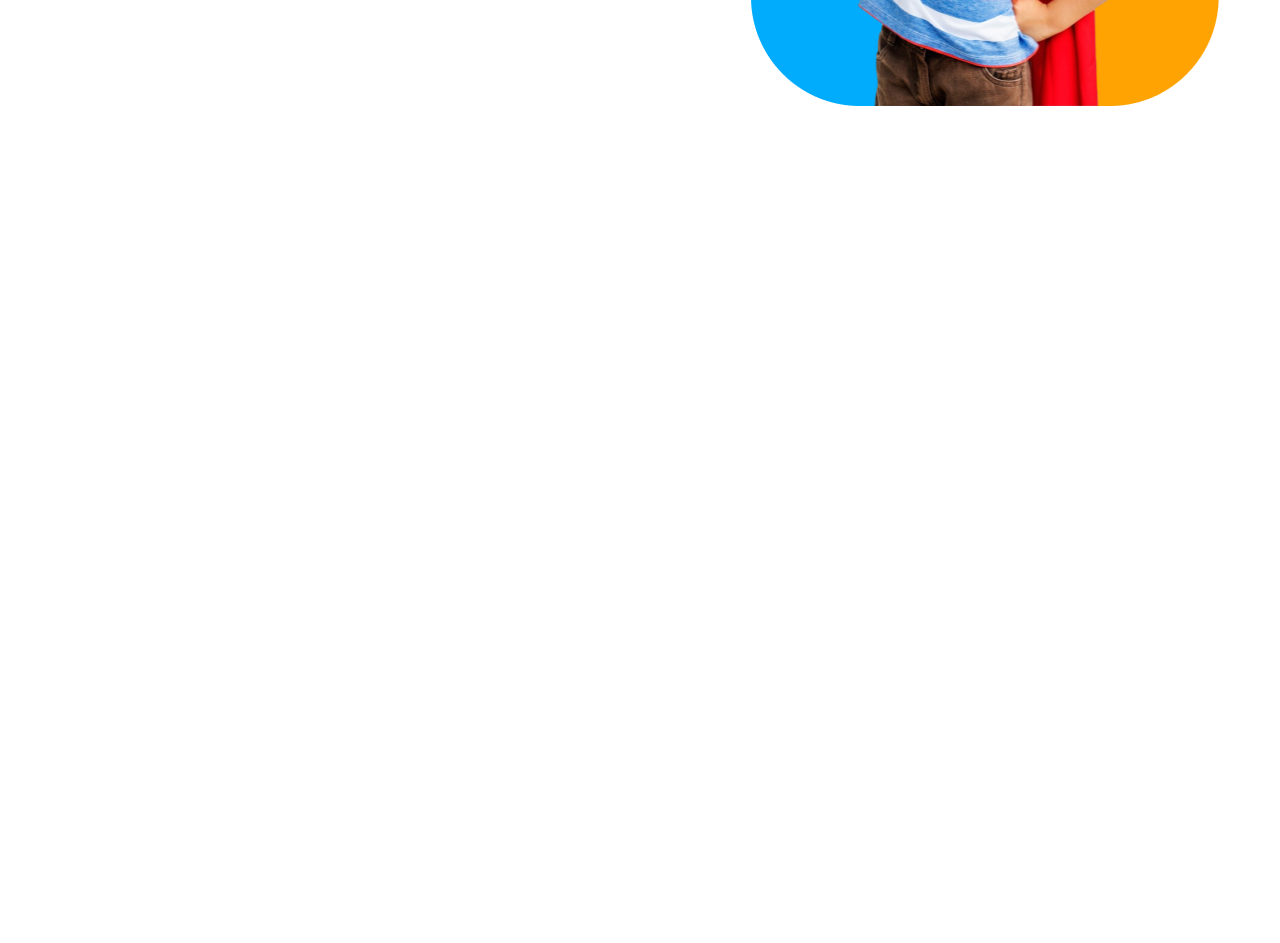
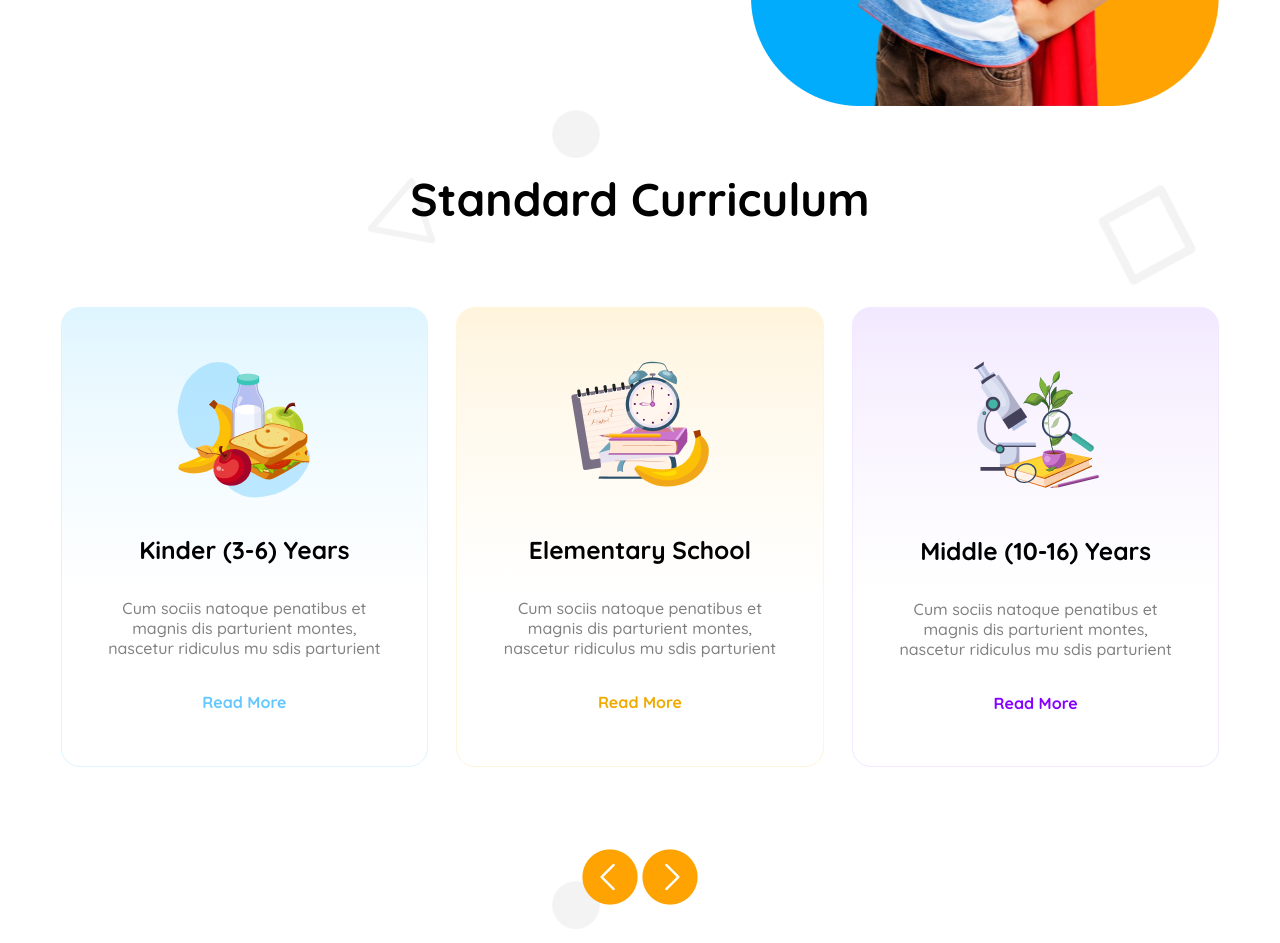
Before and after one commit to JulfikarRafi/my-assignment-02, a plain HTML site: page index.html in a window 1280 px wide. Shown: the part 571-1514 px from the top of the page. Before the commit the page ends 800 px from the top, so only its background shows below. Drawn offline with Linux system fonts and the light colour scheme.

Commit message:
standard section added

```diff
--- a/index.html
+++ b/index.html
@@ -49,7 +49,43 @@
         </section>
 
     </header>
-    <main>
+    <main class="main">
+        <section class="standard">
+            <h2 class="standard-title black">Standard Curriculum</h2>
+            <div class="standard-card">
+                <div class="card-1">
+                    <img class="card-img" src="assets/kinder.png" alt="kinder image">
+                    <h4 class="card-title">Kinder (3-6) Years</h4>
+                    <p class="card-description">Cum sociis natoque penatibus et magnis
+                        dis parturient montes, nascetur ridiculus
+                        mu sdis parturient</p>
+                    <p class="card-subtitle-1">Read More</p>
+                </div>
+                <div class="card-2">
+                    <img src="assets/elementary.png" alt="elementary image">
+                    <h4 class="card-title-2">Elementary School</h4>
+                    <p class="card-description">Cum sociis natoque penatibus et magnis
+                        dis parturient montes, nascetur ridiculus
+                        mu sdis parturient</p>
+                    <p class="card-subtitle-2">Read More</p>
+                </div>
+                <div class="card-3">
+                    <img src="assets/middle.png" alt="microscope image">
+                    <h4 class="card-title-2">Middle (10-16) Years</h4>
+                    <p class="card-description">Cum sociis natoque penatibus et magnis
+                        dis parturient montes, nascetur ridiculus
+                        mu sdis parturient</p>
+                    <p class="card-subtitle-3">Read More</p>
+                </div>
+            </div>
+            <div class="standard-button-container">
+                <img src="assets/next-left.png" alt="previous icon">
+                <img src="assets/next-right.png" alt="next icon">
+            </div>
+        </section>
+        <section  class="stories">
+
+        </section>
 
     </main>
     <footer>
--- a/styles/styles.css
+++ b/styles/styles.css
@@ -124,6 +124,99 @@
     padding: 10px 47px;
 }
 
+/* main css */
+.main{
+    margin: 0 auto;
+    max-width: 1158.61px;
+
+}
+.standard{
+    background-image: url('/assets/bg.png');
+    /* background-repeat: no-repeat; */
+    padding-top: 60px;
+    padding-bottom: 60px;
+
+
+}
+.standard-title{
+    font-weight: 700;
+    font-size: 2.87rem;
+    text-align: center;
+    margin-bottom: 80px;
+}
+
+.standard-card{
+    display: grid;
+    grid-template-columns: repeat(3, 1fr);
+    gap: 28.29px;
+}
+.card-1{
+    border: 1px solid #DEF5FF;
+    background-color: #DEF5FF;
+    text-align: center;
+    padding: 53px 40px;
+    border-radius: 18.86px;
+    background-image: linear-gradient(#DEF5FF, 25%  ,white ,rgb(255, 255, 255) );
+}
+.card-2{
+    border: 1px solid rgba(255, 244, 220, 1);
+    background-color: rgba(255, 244, 220, 1);
+    text-align: center;
+    padding: 53px 40px;
+    border-radius: 18.86px;
+    background-image: linear-gradient(rgba(255, 244, 220, 1), 25%  ,white, white );
+}
+.card-3{
+    border: 1px solid rgba(242, 232, 255, 1);
+    text-align: center;
+    padding: 53px 40px;
+    border-radius: 18.86px;
+    background-image: linear-gradient(rgba(242, 232, 255, 1), 25%  ,white,white );
+
+
+}
+.card-title{
+    margin-top: 32px;
+    margin-bottom: 33px;
+    font-weight: 700;
+    font-size: 1.53rem;
+
+
+}
+.card-title-2{
+    margin-top: 44px;
+    margin-bottom: 33px;
+    font-weight: 700;
+    font-size: 1.53rem;
+}
+.card-description{
+    margin-bottom: 34px;
+    font-weight: 500;
+    font-size: 1rem;
+    color: rgb(128, 128, 128);
+}
+.card-subtitle-1{
+    font-size: 1rem;
+    font-weight: 700;
+    color: rgba(100, 200, 255, 1);
+}
+.card-subtitle-2{
+    font-size: 1rem;
+    font-weight: 700;
+    color: rgba(240, 170, 0, 1);
+}
+.card-subtitle-3{
+    font-size: 1rem;
+    font-weight: 700;
+    color: rgba(135, 0, 255, 1);
+}
+.standard-button-container{
+    display: flex;
+    justify-content: center;
+    align-items: center;
+    margin-top: 80px;
+    margin-bottom: 60px;
+}
 
 
 
```
Also changed, not shown: assets/next-left.png (added), assets/next-right.png (added).
